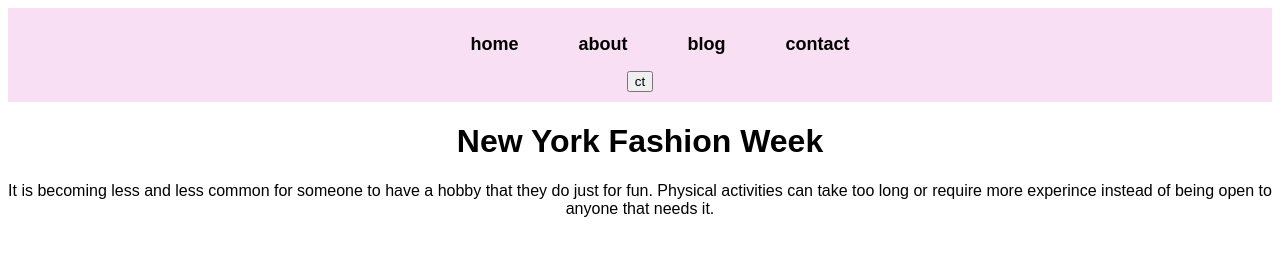
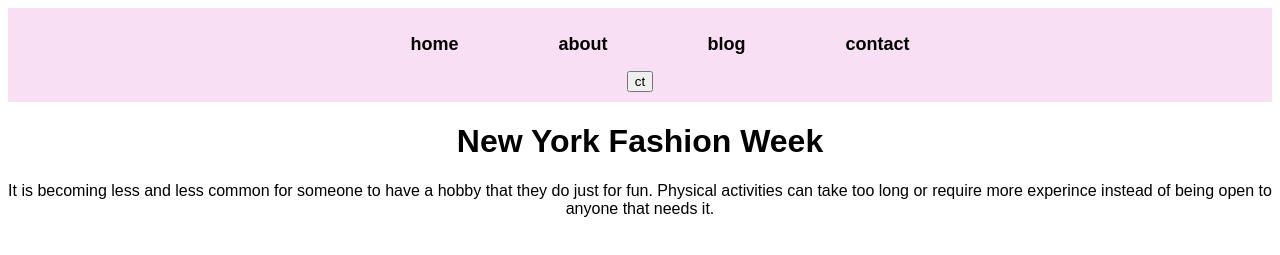
Before and after one commit to skylarbrrown05/it030, a plain HTML site: page assignment6/index.html in a window 1280 px wide. Shown: the top 255 px of the page. Drawn offline with Linux system fonts and the light colour scheme.

Commit message:
spacing nav

```diff
--- a/assignment6/style.css
+++ b/assignment6/style.css
@@ -6,7 +6,7 @@
 
  /*ALL NAV MENU*/
  .nav ul li{ /*ul li r general list items: make the list items spaced out*/
-   margin: 0 30px;
+   margin: 0 50px;
  }
  .nav ul{/*the entire unordered list*/
    display:flex; /*makes item layoit*/
```
